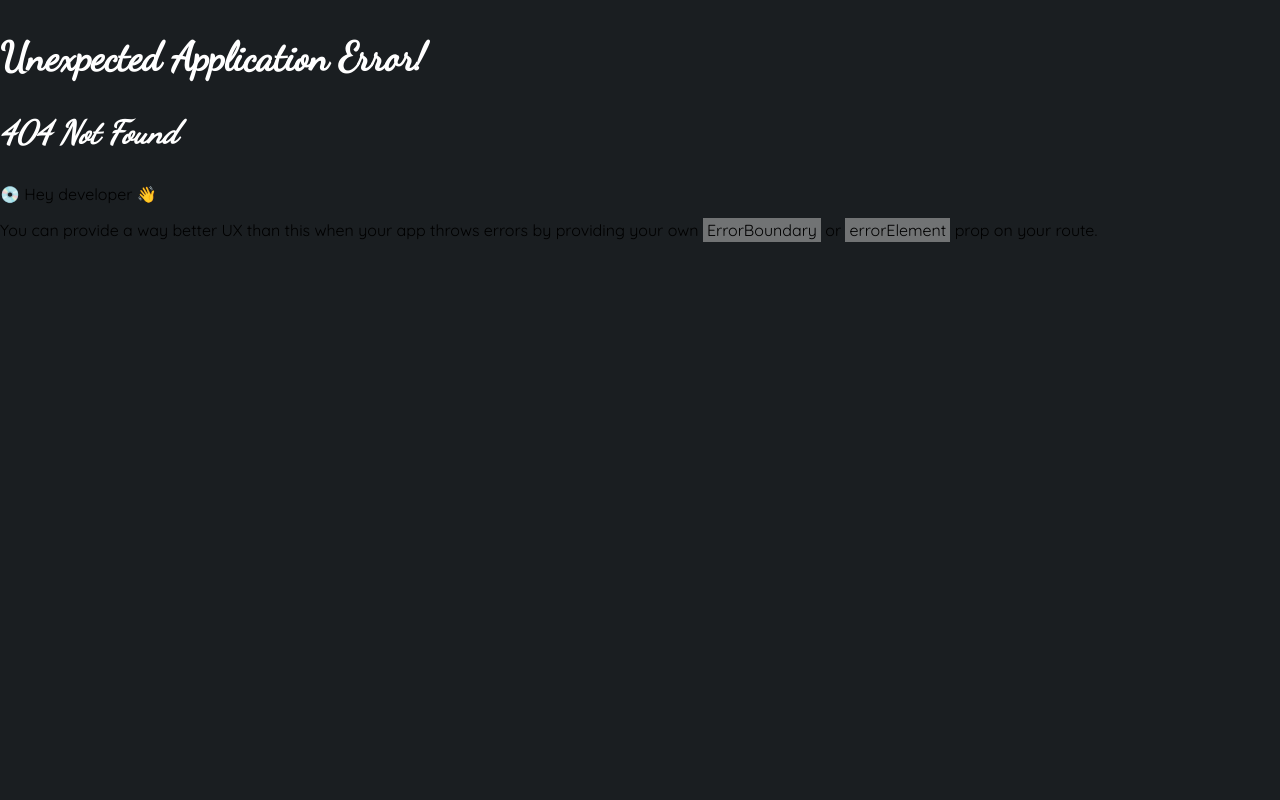
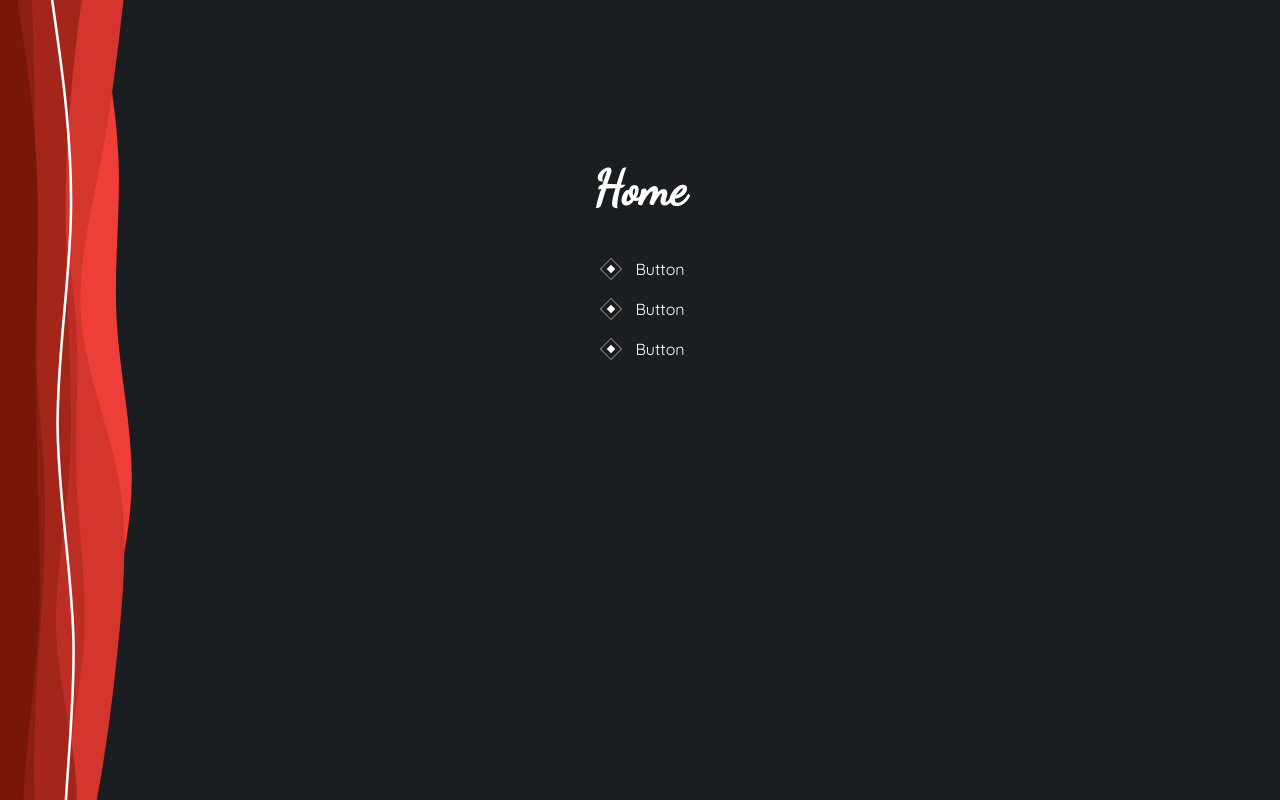
Before and after one commit to Javernus/Javernus-Website, a React (Vite) app: page /about in a window 1280 px wide. Before the commit this address had no page. Shown: the top 800 px of the page. Built offline with nearby package versions, Linux system fonts and the light colour scheme.

Commit message:
feat: 404 page, About skeleton.

```diff
--- a/src/components/card/style.module.scss
+++ b/src/components/card/style.module.scss
@@ -33,9 +33,9 @@
 
     background: radial-gradient(
       circle at calc(var(--mouse-x) * 1px) calc(var(--mouse-y) * 1px),
-      rgba(var(--neutral-200), 0.75) 0%,
-      rgba(var(--neutral-300), 0.5) 40%,
-      rgba(var(--neutral-400), 0) 80%
+      rgba(var(--neutral-200), 0.8) 0,
+      rgba(var(--neutral-300), 0.5) 7rem,
+      rgba(var(--neutral-400), 0) 15rem
     );
 
     opacity: var(--show-card);
--- a/src/components/navigation/style.module.scss
+++ b/src/components/navigation/style.module.scss
@@ -27,6 +27,10 @@
   }
 
   &__logo {
+    display: flex;
+    align-items: center;
+    justify-content: center;
+
     width: 2rem;
     height: 2rem;
     fill: white;
--- a/src/global/index.scss
+++ b/src/global/index.scss
@@ -11,6 +11,7 @@
   --primary-50: 242, 118, 118;
 
   --primary-old: #8e0b11;
+  --f: #1a1e21;
 
   --neutral-900: 26, 30, 33;
   --neutral-800: 46, 48, 49;
@@ -26,6 +27,11 @@
 
 * {
   font-family: 'Quicksand', sans-serif;
+}
+
+a {
+  text-decoration: none;
+  color: inherit;
 }
 
 body {
--- a/src/main.tsx
+++ b/src/main.tsx
@@ -2,6 +2,8 @@ import React from 'react'
 import ReactDOM from 'react-dom/client'
 import { createBrowserRouter, RouterProvider } from 'react-router-dom'
 
+import Error404 from './pages/404'
+import About from './pages/about'
 import Home from './pages/home'
 import PageWrapper from './pages/wrapper'
 
@@ -17,6 +19,11 @@ const router = createBrowserRouter([
   {
     path: '/',
     element: <PageWrapper menuItems={menuItems} />,
+    errorElement: (
+      <PageWrapper menuItems={menuItems}>
+        <Error404 />
+      </PageWrapper>
+    ),
     children: [
       {
         path: '/',
@@ -25,6 +32,10 @@ const router = createBrowserRouter([
       {
         path: '/home',
         element: <Home />,
+      },
+      {
+        path: '/about',
+        element: <About />,
       },
     ],
   },
--- /dev/null
+++ b/src/pages/404/index.tsx
@@ -0,0 +1,20 @@
+import { Link } from 'react-router-dom'
+
+import FloatingLink from '../../components/link'
+
+import style from './style.module.scss'
+
+const Home = () => {
+  return (
+    <div className={style['home']}>
+      <h1>Error 404: How did you get here?</h1>
+      <div className={style['home__buttons']}>
+        <Link to="/home">
+          <FloatingLink label="Go Home" />
+        </Link>
+      </div>
+    </div>
+  )
+}
+
+export default Home
--- /dev/null
+++ b/src/pages/404/style.module.scss
@@ -0,0 +1,14 @@
+.home {
+  display: flex;
+  flex-direction: column;
+  align-items: center;
+
+  padding-top: 8rem;
+
+  &__buttons {
+    display: flex;
+    flex-direction: column;
+    justify-content: space-between;
+    margin-bottom: 20px;
+  }
+}
--- /dev/null
+++ b/src/pages/about/index.tsx
@@ -0,0 +1,18 @@
+import FloatingLink from '../../components/link'
+
+import style from './style.module.scss'
+
+const Home = () => {
+  return (
+    <div className={style['home']}>
+      <h1>Home</h1>
+      <div className={style['home__buttons']}>
+        <FloatingLink label="Button" />
+        <FloatingLink label="Button" />
+        <FloatingLink label="Button" />
+      </div>
+    </div>
+  )
+}
+
+export default Home
--- /dev/null
+++ b/src/pages/about/style.module.scss
@@ -0,0 +1,23 @@
+.home {
+  display: flex;
+  flex-direction: column;
+  align-items: center;
+
+  width: 100vw;
+  min-height: 300vh;
+  height: fit-content;
+
+  padding-top: 8rem;
+
+  background-image: url('./wave-haikei.svg'), url('./layered-waves-haikei.svg');
+  background-size: 20rem, 20rem;
+
+  background-repeat: repeat-y;
+
+  &__buttons {
+    display: flex;
+    flex-direction: column;
+    justify-content: space-between;
+    margin-bottom: 20px;
+  }
+}
--- a/src/pages/wrapper/index.tsx
+++ b/src/pages/wrapper/index.tsx
@@ -1,12 +1,14 @@
+import type { ReactNode } from 'react'
+
 import { Outlet } from 'react-router-dom'
 
 import Navigation from '../../components/navigation'
 
-const Page = ({ menuItems }: { menuItems: { title: string; href: string }[] }) => {
+const Page = ({ children, menuItems }: { menuItems: { title: string; href: string }[]; children?: ReactNode }) => {
   return (
     <div>
       <Navigation menuItems={menuItems} />
-      <Outlet />
+      {children ? children : <Outlet />}
     </div>
   )
 }
```
Also changed, not shown: src/pages/about/layered-waves-haikei.svg (added), src/pages/about/wave-haikei.svg (added).
